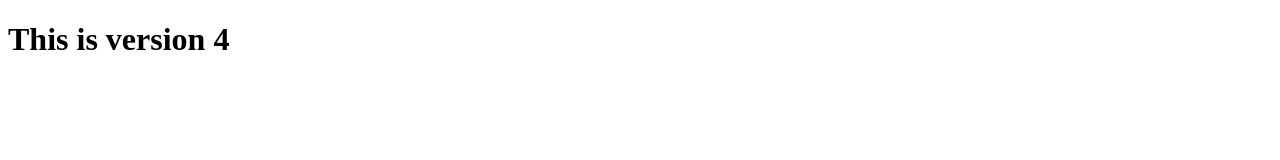
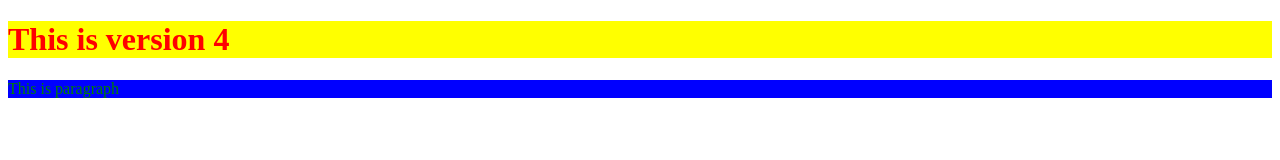
Before and after one commit to Madhan152004/Git-demo, a plain HTML site: page Index.html in a window 1280 px wide. Drawn offline with Linux system fonts and the light colour scheme.

Commit message:
added new file

```diff
--- a/Index.html
+++ b/Index.html
@@ -4,8 +4,10 @@
     <meta charset="UTF-8">
     <meta name="viewport" content="width=device-width, initial-scale=1.0">
     <title>Document</title>
+    <link rel="stylesheet" href="style.css">
 </head>
 <body>
     <h1>This is version 4</h1>
+    <p>This is paragraph</p>
 </body>
 </html>
--- a/style.css
+++ b/style.css
@@ -2,3 +2,8 @@ h1{
   color:red;
   background-color:yellow;
 }
+
+p{
+  color:green;
+  background-color: blue;
+}
```
